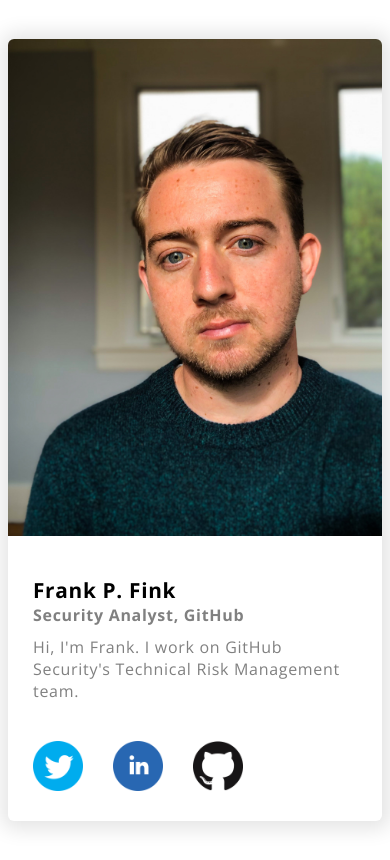
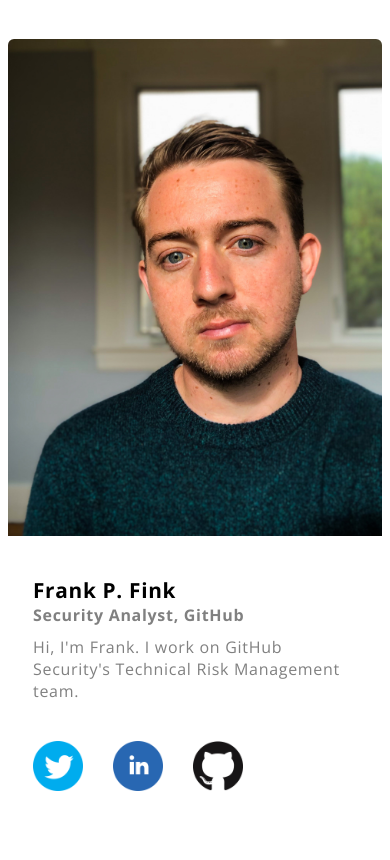
Before and after one commit to ffink/ffink.github.io, a plain HTML site: page index.html in a window 390 px wide. Drawn offline with nearby package versions, Linux system fonts and the light colour scheme.

Commit message:
Update index.css

```diff
--- a/index.css
+++ b/index.css
@@ -85,7 +85,7 @@
 }
 
 @media only screen and (max-width: 600px) {
-  container {
+  .container {
     height: fit-content;
     box-shadow: none;
     border-radius: none;
```
